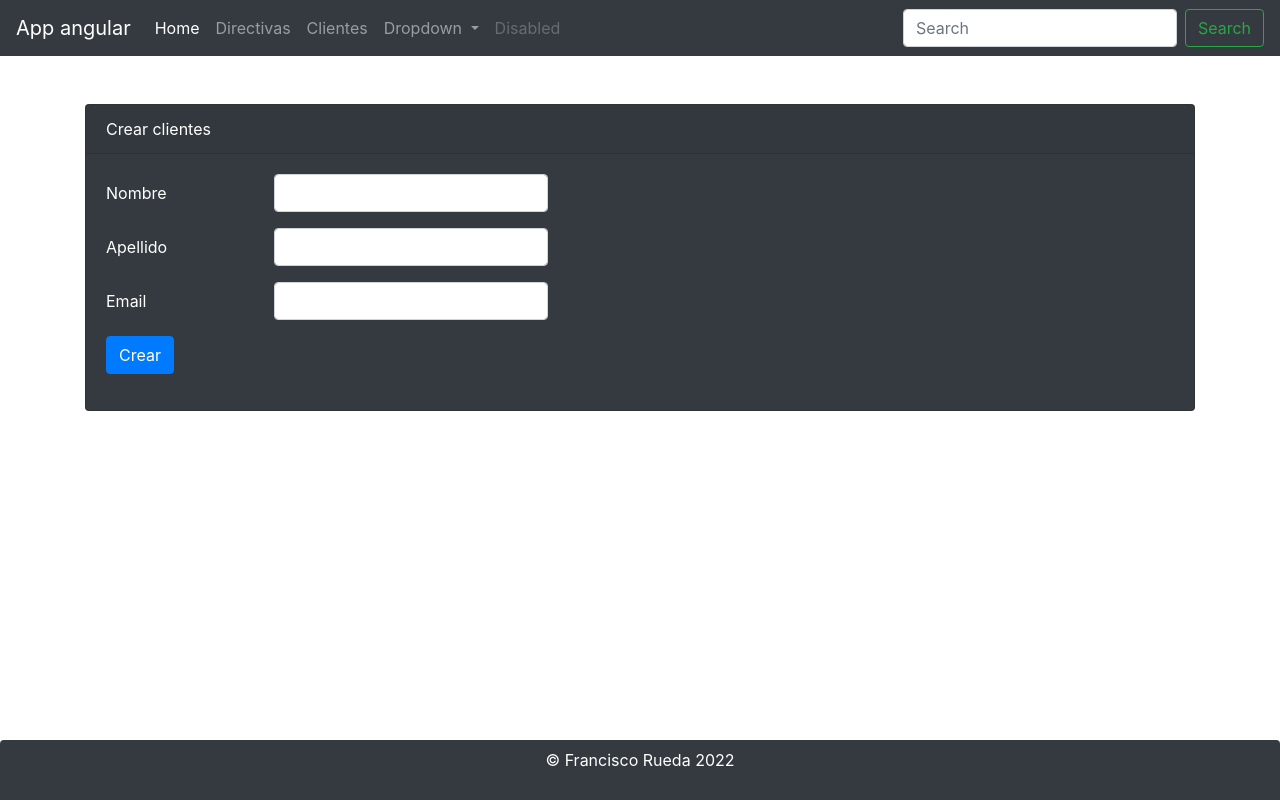
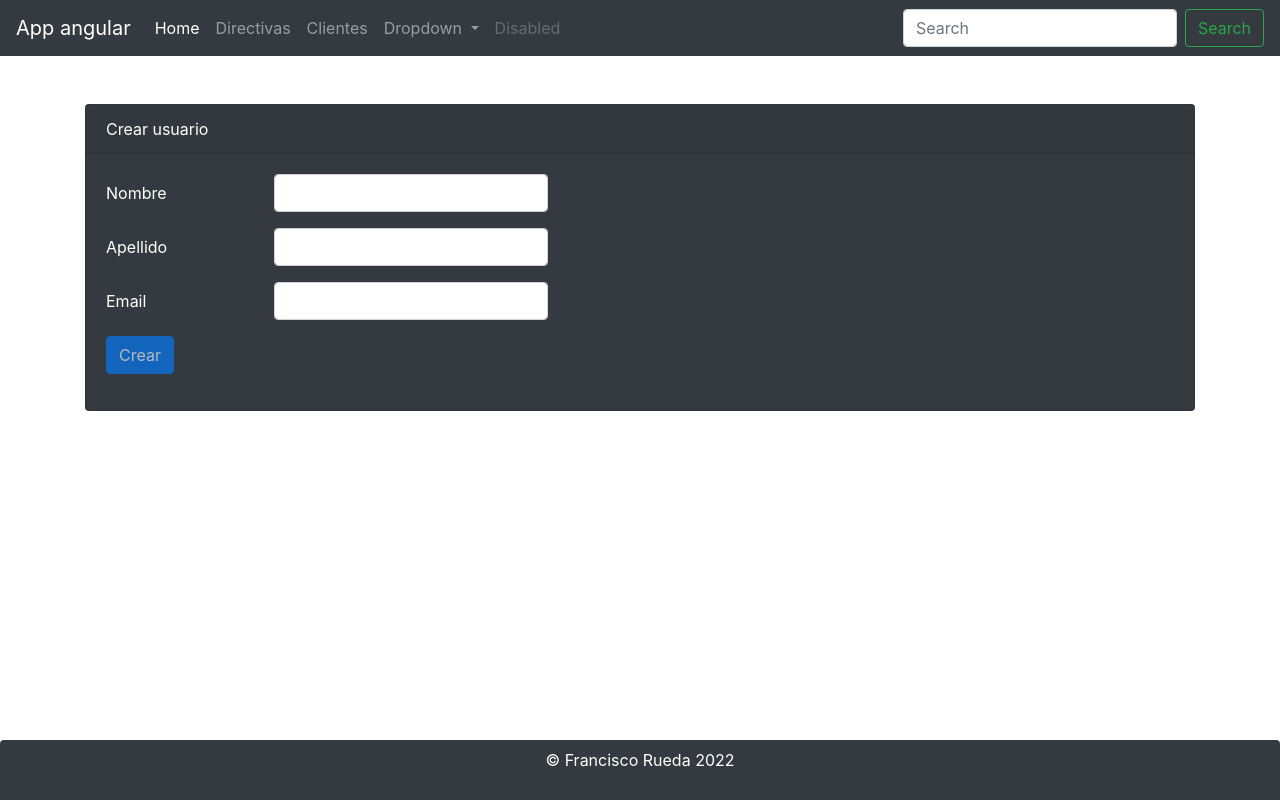
Before and after one commit to fruedatest/angular, an Angular app: page /cliente/form in a window 1280 px wide. Built offline with nearby package versions, Linux system fonts and the light colour scheme.

Commit message:
validacion antes de hacer click en crear
se utliza [disabled] para no permitir clicar el boton para crear

```diff
--- a/src/app/clientes/form.component.html
+++ b/src/app/clientes/form.component.html
@@ -1,7 +1,7 @@
 <div class="card bg-dark text-white mt-5">
   <div class="card-header">{{ titulo }}</div>
   <div class="card-body">
-    <form>
+    <form #clienteForm="ngForm">
       <div class="form-group row">
         <label for="nombre" class="col-form-label col-sm-2">Nombre</label>
         <div class="col-sm6">
@@ -27,9 +27,7 @@
           </div>
         </div>
       </div>
-    </form>
 
-    <form>
       <div class="form-group row">
         <label for="nombre" class="col-form-label col-sm-2">Apellido</label>
         <div class="col-sm6">
@@ -56,9 +54,7 @@
           </div>
         </div>
       </div>
-    </form>
 
-      <form>
       <div class="form-group row">
         <label for="nombre" class="col-form-label col-sm-2">Email</label>
         <div class="col-sm6">
@@ -88,7 +84,6 @@
       </div>
     </form>
 
-
     <div class="form-group row">
       <div class="col-sm-6">
         <button
@@ -96,6 +91,7 @@
           role="button"
           (click)="create()"
           *ngIf="!cliente.id; else elseBlock"
+          [disabled]="!clienteForm.form.valid"
         >
           Crear
         </button>
--- a/src/app/clientes/form.component.ts
+++ b/src/app/clientes/form.component.ts
@@ -10,7 +10,7 @@ import { Observable } from 'rxjs';
   templateUrl: './form.component.html',
 })
 export class FormComponent implements OnInit {
-  titulo: string = 'Crear clientes';
+  titulo: string = 'Crear usuario';
 
   cliente: Cliente = new Cliente();
 
```
Lines whose indentation alone changed are shown as unchanged.
